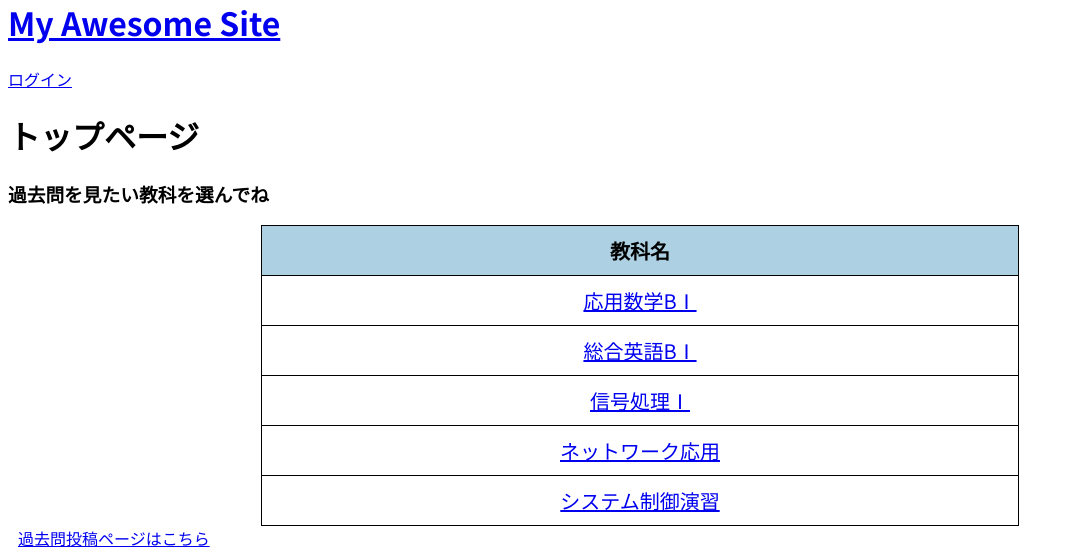
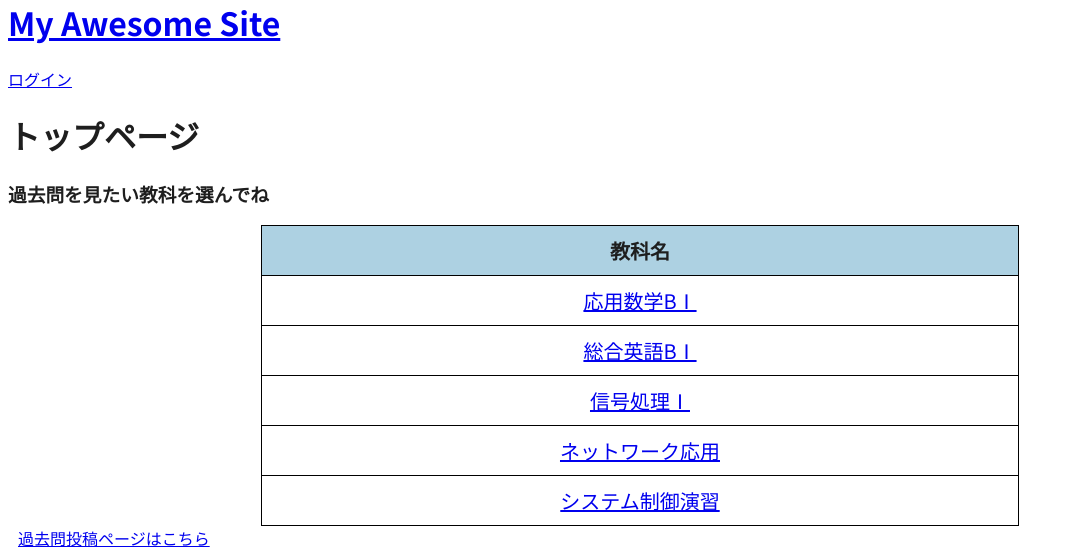
Before and after one commit to umiteru2004/schedule-site, a PHP site: page /index.php in a window 1280 px wide. Shown: the part 22-571 px from the top of the page, without its empty margins (0-1074 px from the left). Run offline with PHP 8.4, Linux system fonts and the light colour scheme.

Commit message:
feat: デフォルトのテキストカラーを#1e1e1eに設定しました。

```diff
--- a/php/css/globals.css
+++ b/php/css/globals.css
@@ -1,4 +1,5 @@
 body {
+  color: #1e1e1e;
   font-family: "Noto Sans JP", sans-serif;
   font-optical-sizing: auto;
   font-style: normal;
```
